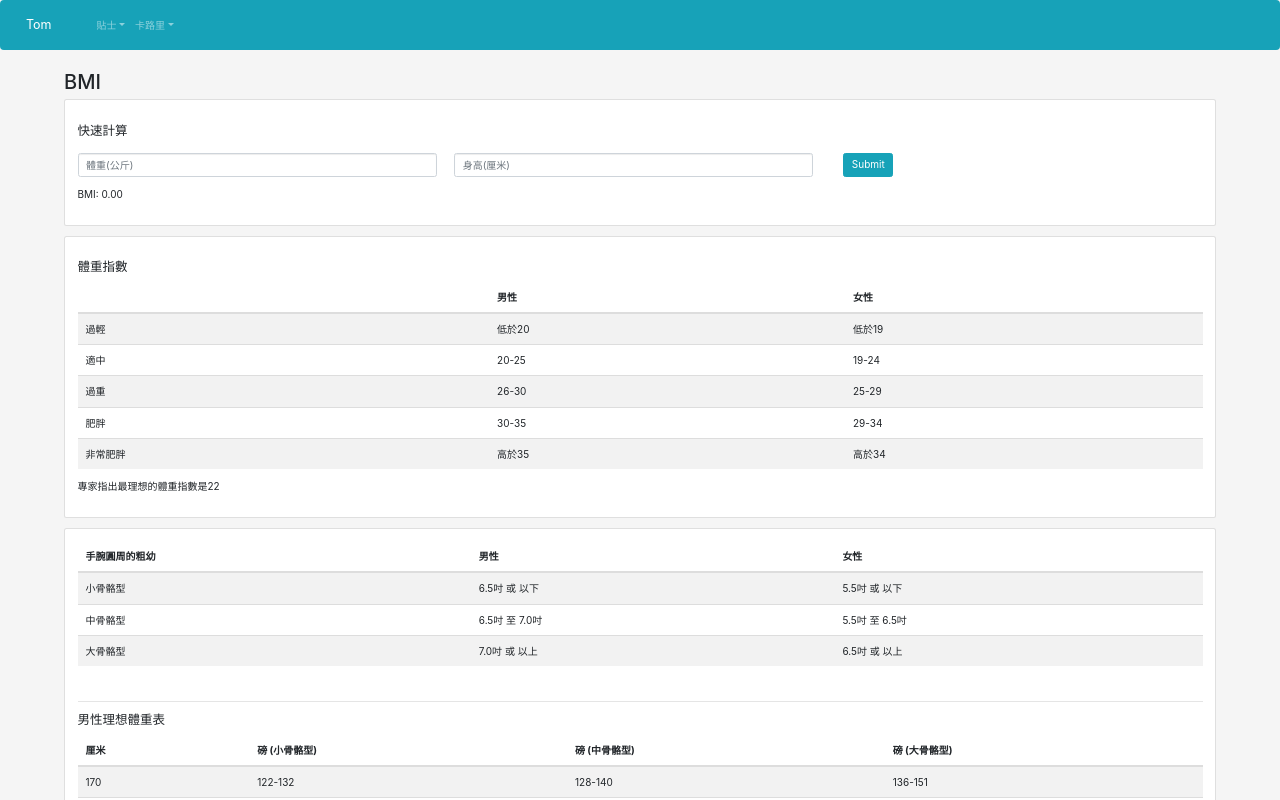
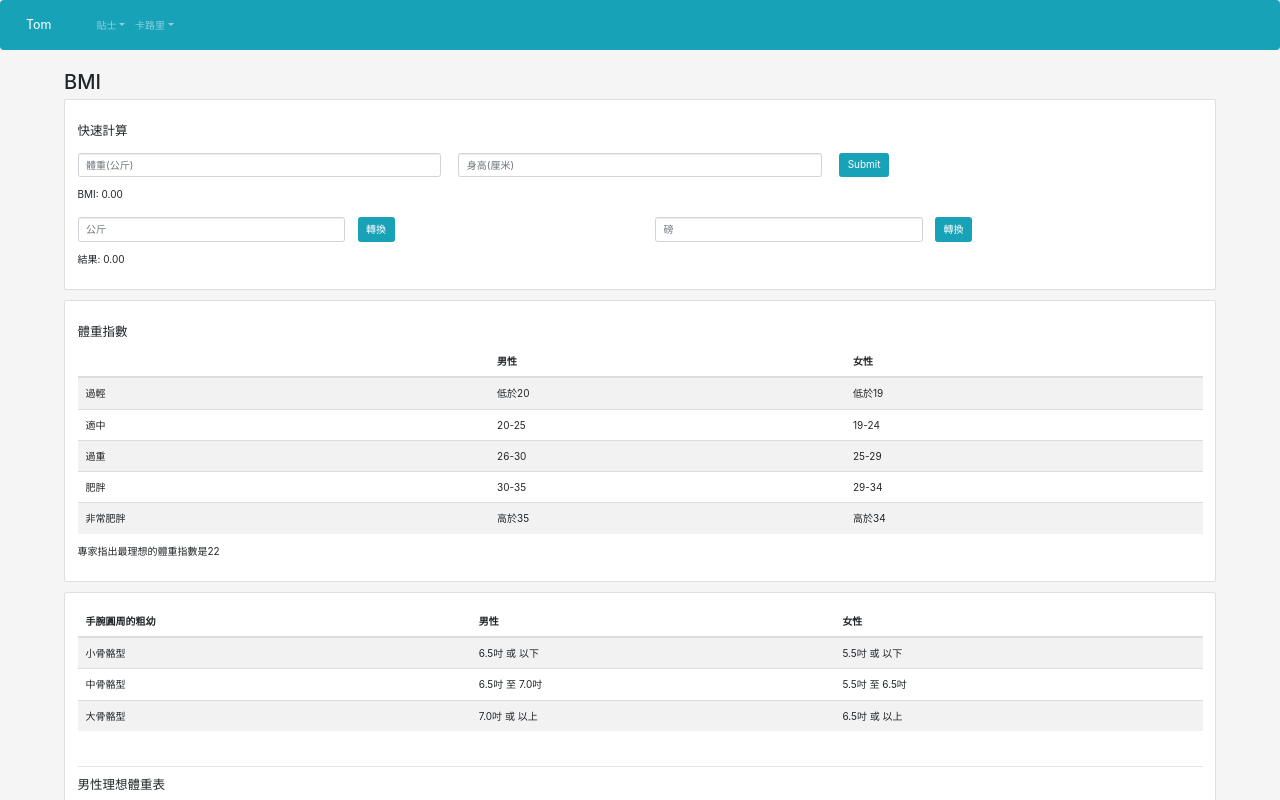
Before and after one commit to Louie-L/calorie-checker, a React (Create React App) app: page /bmi in a window 1280 px wide. Shown: the top 800 px of the page. Built offline with nearby package versions, Linux system fonts and the light colour scheme.

Commit message:
feat: add WeightForm

```diff
--- a/src/components/calories/BMIForm.js
+++ b/src/components/calories/BMIForm.js
@@ -8,16 +8,11 @@ class BMIForm extends React.Component {
     BMICalculated: 0,
   };
 
-  handleWeightChange = (event) => {
-    this.setState({ weight: parseInt(event.target.value) });
-  };
-
-  handleHeightChange = (event) => {
-    this.setState({ height: parseInt(event.target.value) });
+  inputChangeHandler = (event) => {
+    this.setState({ [event.target.name]: parseInt(event.target.value) });
   };
 
   submitHandler = (event) => {
-    console.log(this.state)
     event.preventDefault();
 
     const weightEntered = this.state.weight;
@@ -34,12 +29,13 @@ class BMIForm extends React.Component {
         <Row className="mt-4 mb-3">
           <Col className="pr-1">
             <Form.Control type="text" name="weight" required
-              onChange={this.handleWeightChange}
+              onChange={this.inputChangeHandler}
               placeholder="體重(公斤)" />
           </Col>
-          <Col><Form.Control type="text" name="height" required
-            onChange={this.handleHeightChange}
-            placeholder="身高(厘米)" />
+          <Col className="pr-1">
+            <Form.Control type="text" name="height" required
+              onChange={this.inputChangeHandler}
+              placeholder="身高(厘米)" />
           </Col>
           <Col>
             <Button variant="info" type="submit">Submit</Button>
--- a/src/components/calories/CalorieCalculateForm.js
+++ b/src/components/calories/CalorieCalculateForm.js
@@ -54,7 +54,6 @@ class CalorieCalculateForm extends React.Component {
     this.setState({ PALCalculated: PALCalculated });
     this.setState({ calorieNeeded: calorieNeeded });
     this.setState({ calorieGoal: calorieGoal });
-    console.log(this.state)
   };
 
   render() {
--- /dev/null
+++ b/src/components/calories/WeightForm.js
@@ -0,0 +1,53 @@
+import React from 'react';
+import { Row, Col, Form, Button } from 'react-bootstrap'
+
+class WeightForm extends React.Component {
+  state = {
+    kg: '',
+    pounds: '',
+    Converted: 0,
+  };
+
+  inputChangeHandler = (event) => {
+    this.setState({ [event.target.name]: parseInt(event.target.value) });
+  };
+
+  convertToPounds = () => {
+    const kgEntered = this.state.kg;
+    const Converted = kgEntered  * 2.20462262
+    this.setState({ Converted: Converted });
+  };
+
+  convertToKg = () => {
+    const poundsEntered = this.state.pounds;
+    const Converted = poundsEntered  * 0.45359237
+    this.setState({ Converted: Converted });
+  };
+
+  render() {
+    return (
+      <Form onSubmit={this.submitHandler}>
+        <Row className="mt-4 mb-3">
+          <Col className="pr-1">
+            <Form.Control type="text" name="kg" required
+              onChange={this.inputChangeHandler}
+              placeholder="公斤" />
+          </Col>
+          <Col className="pl-3">
+            <Button variant="info" onClick={this.convertToPounds}>轉換</Button>
+          </Col>
+          <Col className="pr-1"><Form.Control type="text" name="pounds" required
+            onChange={this.inputChangeHandler}
+            placeholder="磅" />
+          </Col>
+          <Col className="pl-3">
+            <Button variant="info" onClick={this.convertToKg}>轉換</Button>
+          </Col>
+        </Row>
+        <p>結果: {parseFloat(this.state.Converted).toFixed(2)}</p>
+      </Form>
+    );
+  }
+}
+
+export default WeightForm;
--- a/src/pages/BMI.js
+++ b/src/pages/BMI.js
@@ -1,6 +1,7 @@
 import { Card } from 'react-bootstrap'
 import Datatable from "../components/ui/Datatable";
 import BMIForm from '../components/calories/BMIForm';
+import WeightForm from '../components/calories/WeightForm'
 
 const 體重指數 = [
     {
@@ -177,6 +178,7 @@ function BMIPage() {
                 <Card.Body>
                     <Card.Title>快速計算</Card.Title>
                     <BMIForm />
+                    <WeightForm />
                 </Card.Body>
             </Card>
             <Card className="mb-3">
```
